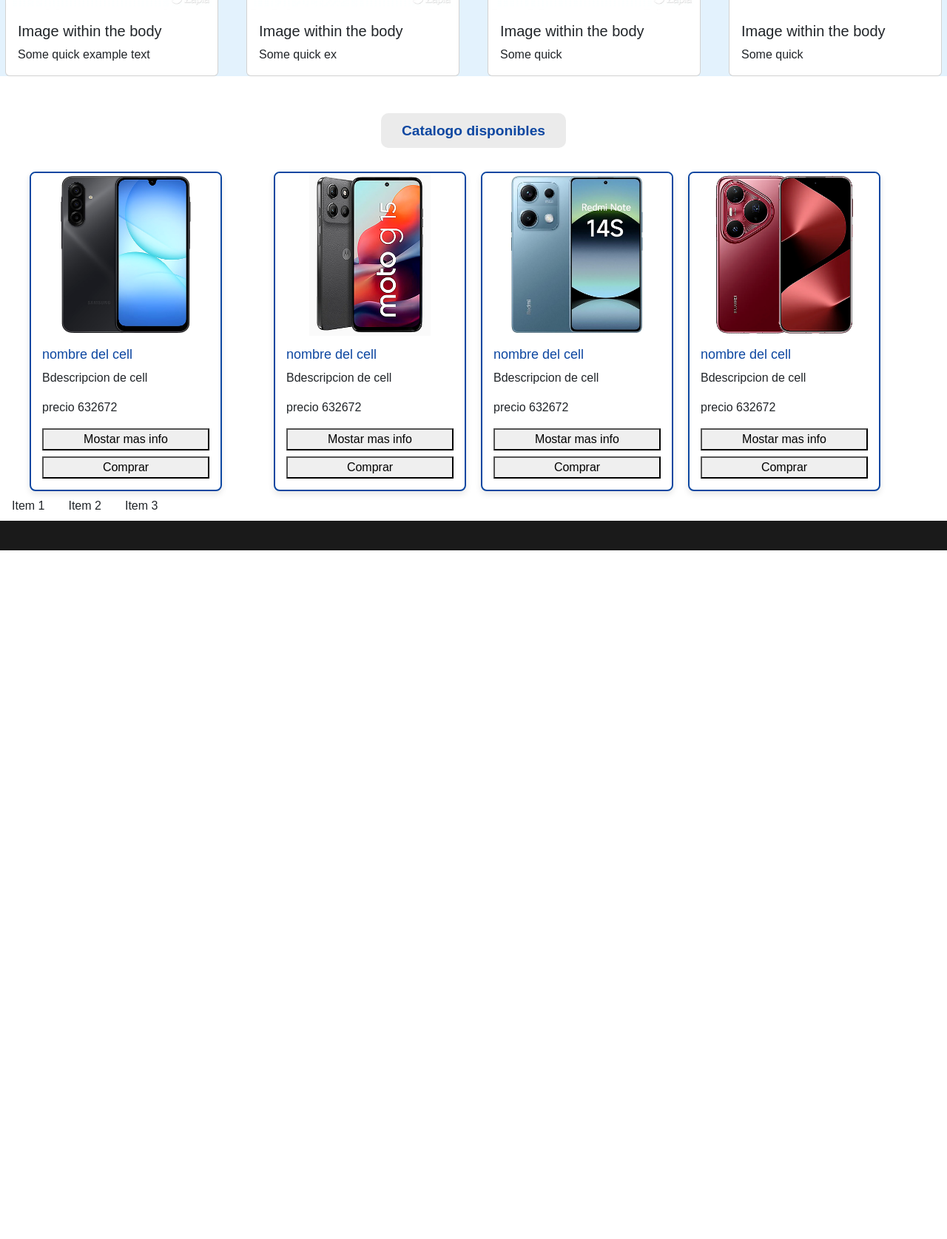
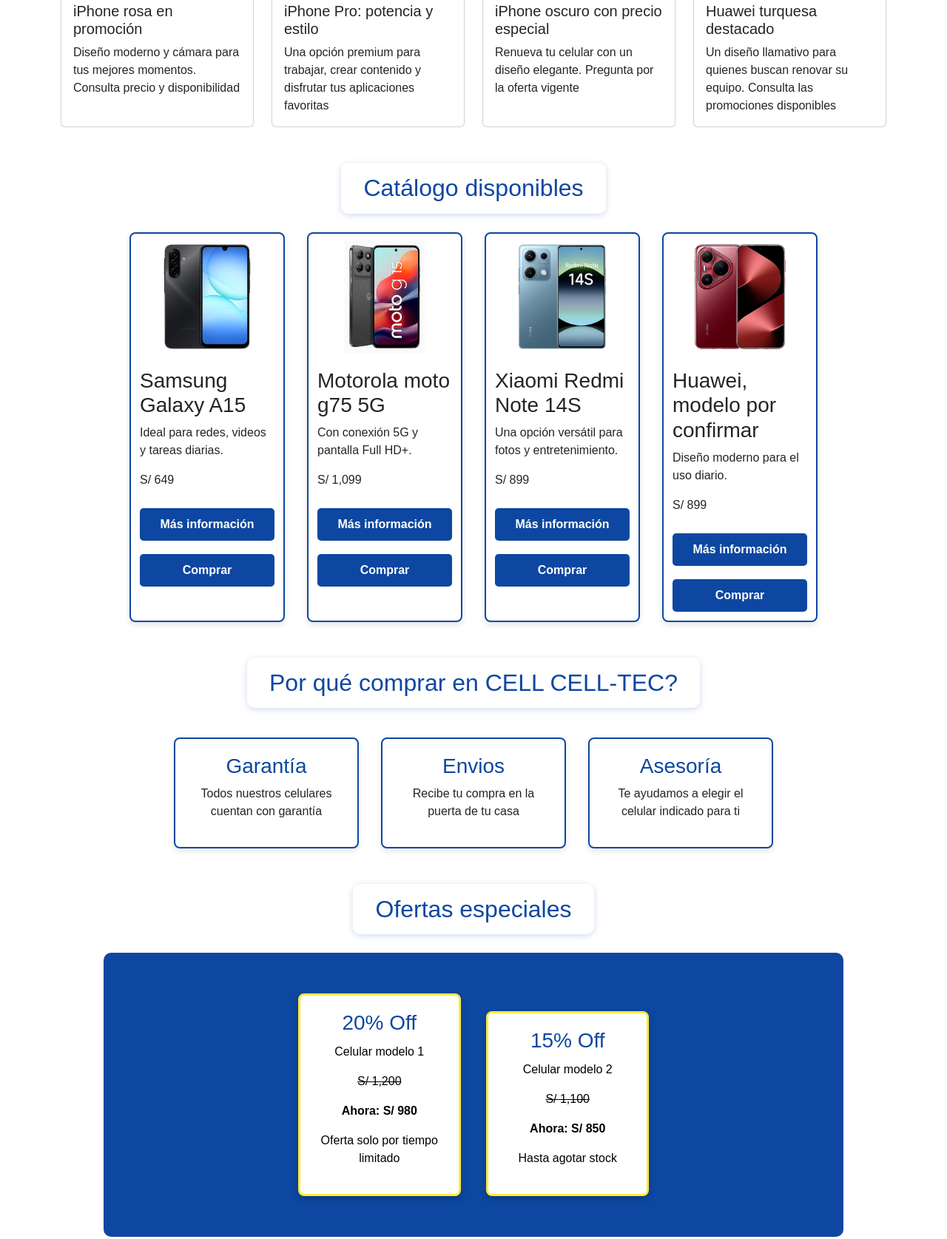
Before and after one commit to mmayeli7briceno-web/web-mayeli, a plain HTML site: page index.html in a window 1280 px wide. Shown: the part 863-2538 px from the top of the page at 74% size. Before the commit the page ends 1607 px from the top, so only its background shows below. Drawn offline with nearby package versions, Linux system fonts and the light colour scheme.

Commit message:
creacion WEB

```diff
--- a/css/estilos.css
+++ b/css/estilos.css
@@ -13,7 +13,7 @@
     margin: 32px auto;
     padding: 12px 28px;
     color: #0d47a1;
-    background: #ebebeb;
+    background: #ffffff;
     border-radius: 10px;
     box-shadow: 0 3px 8px rgda(13, 71, 161, 0.3);
     text-align: center;
@@ -142,7 +142,7 @@
 section h2 {
     display: block;
     width: fit-content;
-    margin: 0 auto 30px auto;
+    margin: 0 auto 25px;
 }
 
 /* CARDS DE PROMOCIONES */
@@ -209,8 +209,8 @@
     display: flex;
     gap: 30px;
     margin-top: 40px;
-    flex-wrap: wrap;
     justify-content: center;
+    flex-wrap: nowrap;
 }
 
 .info-box {
@@ -219,17 +219,24 @@
     background: white;
     border-radius: 8px;
     border: 2px solid #0d47a1;
-    box-shadow: 0 4px 8px rgba(0,0,0,0.1);
+    box-shadow: 0 4px 8px rgba(0, 0, 0, 0.1);
 }
 
 .info-box h3 {
     color: #0d47a1;
 }
 
+@media (max-width: 950px) {
+    .info-boxes {
+        flex-wrap: wrap;
+    }
+}
+
+
 /* PRODUCTOS / MODELOS */
 .modelos {
     display: flex;
-    gap: 20px;
+    gap: 30px;
     max-width: 1200px;
     margin: 0 auto;
     flex-wrap: wrap;
@@ -237,27 +244,25 @@
 }
 
 .modelo {
-    width: 260px;
+    box-sizing: border-box;
+    flex: 0 0 210px;
+    width: 210px;
     border: 2px solid #0d47a1;
     border-radius: 8px;
     overflow: hidden;
     background: white;
-    box-shadow: 0 4px 8px rgba(0,0,0,0.1);
+    box-shadow: 0 4px 8px rgba(0, 0, 0, 0.1);
 }
 
 .modelo img {
+    display: block;
     width: 100%;
-    height: 220px;
-    object-fit: cover;
+    height: 170px;
+    object-fit: contain;
 }
 
 .modelo-info {
-    padding: 15px;
-}
-
-.modelo h3 {
-    color: #0d47a1;
-    font-size: 18px;
+    padding: 12px;
 }
 
 /* DESCUENTOS */
@@ -300,16 +305,24 @@
 
 .mapa {
     flex: 1;
-    min-width: 300px;
+    min-width: 260px;
     background: #cfd8dc;
-    height: 280px;
+    height: 220px;
     border-radius: 8px;
+    overflow: hidden;
     display: flex;
     align-items: center;
     justify-content: center;
     font-weight: bold;
     color: #37474f;
     border: 2px dashed #0d47a1;
+}
+
+.mapa iframe {
+    display: block;
+    width: 100%;
+    height: 100%;
+    border: 0;
 }
 
 .contacto {
@@ -366,5 +379,31 @@
     background: #1a1a1a;
     color: white;
     text-align: center;
-    padding: 20px;
+    padding: 35px 20px;
+    margin-top: 30px;
 }
+
+footer h3,
+footer h4 {
+    color: white;
+    margin-bottom: 15px;
+}
+
+footer p {
+    margin: 8px 0;
+}
+
+footer a {
+    color: white;
+    text-decoration: none;
+}
+
+footer a:hover {
+    color: #90caf9;
+    text-decoration: underline;
+}
+
+footer hr {
+    border-color: rgba(255, 255, 255, 0.4);
+    margin: 25px 0 15px;
+}
--- a/index.html
+++ b/index.html
@@ -13,19 +13,19 @@
         <nav>
             <div class="logo">CELL-TEC</div>
             <ul>
-                <li><a href="#inicio"></a>Inicio</li>
-                <li><a href="#publicidad"></a>Promociones</li>
-                <li><a href="#marca"></a>Marca</li>
-                <li><a href="#modelo"></a>Modelo</li>
-                <li><a href="#oferta"></a>Ofertas</li>
-                <li><a href="#ubicacion"></a>Ubicación</li>
-                <li><a href="#contactanos"></a>Redes Sociales</li>
+                <li><a href="#inicio">Inicio</a></li>
+                <li><a href="#promocion">Promociones</a></li>
+                  <li><a href="#catalogo">Catalogo</a></li>
+                <li><a href="#beneficios">Por que comprar...</a></li>
+                <li><a href="#oferta">Ofertas</a></li>
+                <li><a href="#ubicacion">Ubicación</a></li>
+                <li><a href="#contactanos">Redes Sociales</a></li>
             </ul>
         </nav>
     </header>
 
     <main>
-        <section id="inicio">
+        <section id="inicio" class="container my-5">
             <div id="carouselExample" class="carousel slide" data-bs-ride="carousel" data-bs-interval="3000">
 
                 <div class="carousel-indicators">
@@ -60,18 +60,17 @@
                     <span class="visually-hidden">Siguiente</span>
                 </button>
             </div>
-            </div>
-            <h2></h2>
+
         </section>
-        <section id="publicidad">
-<h5 class="card-title subtitulo">Promociones Sugeridas</h5>
+        <section id="promocion" class="container my-5">
+<h2>Promociones Sugeridas</h2>
             <div class="row row-cols-2 row-cols-md-4 g-4 productos-grid">
                 <div class="col">
                     <div class="card producto-card h-100">
                         <img src="images/celular_4.png" class="card-img" alt="Cuarto">
                         <div class="card-body">
-                            <h5 class="card-title">Image within the body</h5>
-                            <p class="card-text">Some quick example text </p>
+                            <h5 class="card-title">iPhone rosa en promoción</h5>
+                            <p class="card-text">Diseño moderno y cámara para tus mejores momentos. Consulta precio y disponibilidad</p>
                         </div>
                     </div>
                 </div>
@@ -80,8 +79,8 @@
                     <div class="card producto-card h-100">
                         <img src="images/celular_5.png" class="card-img" alt="Quinto">
                         <div class="card-body">
-                            <h5 class="card-title">Image within the body</h5>
-                            <p class="card-text">Some quick ex</p>
+                            <h5 class="card-title">iPhone Pro: potencia y estilo</h5>
+                            <p class="card-text">Una opción premium para trabajar, crear contenido y disfrutar tus aplicaciones favoritas</p>
                         </div>
                     </div>
                 </div>
@@ -90,8 +89,8 @@
                     <div class="card producto-card h-100">
                         <img src="images/celular_6.png" class="card-img" alt="Sexto">
                         <div class="card-body">
-                            <h5 class="card-title">Image within the body</h5>
-                            <p class="card-text">Some quick </p>
+                            <h5 class="card-title">iPhone oscuro con precio especial</h5>
+                            <p class="card-text">Renueva tu celular con un diseño elegante. Pregunta por la oferta vigente</p>
                         </div>
                     </div>
                 </div>
@@ -100,86 +99,170 @@
                     <div class="card producto-card h-100">
                         <img src="images/celular_11.png" class="card-img" alt="Onceavo">
                         <div class="card-body">
-                            <h5 class="card-title">Image within the body</h5>
-                            <p class="card-text">Some quick </p>
+                            <h5 class="card-title">Huawei turquesa destacado</h5>
+                            <p class="card-text">Un diseño llamativo para quienes buscan renovar su equipo. Consulta las promociones disponibles</p>
                         </div>
                     </div>
                 </div>
             </div>
         </section>
 
-        <section>
-            <h5 class="card-title subtitulo">Catalogo disponibles</h5>
+<section id="catalogo" class="container my-5">
+    <h2>Catálogo disponibles</h2>
+
     <div class="modelos">
         <div class="modelo">
-                    <img src="images/celular_7.png" alt="nombre del cell">
+            <img src="images/celular_7.png" alt="Samsung Galaxy A15">
             <div class="modelo-info">
-                        <h3>nombre del cell</h3>
-                        <p>Bdescripcion de cell</p>
-                        <p>precio 632672</p>
-                        <div class="d-grid gap-2 md:d-block">
-                            <button class="btn-solid theme-primary" type="button">Mostar mas info</button>
-                            <button class="btn-solid theme-primary" type="button">Comprar</button>
+                <h3>Samsung Galaxy A15</h3>
+                <p>Ideal para redes, videos y tareas diarias.</p>
+                <p>S/ 649</p>
+                <div class="d-grid gap-2">
+                    <button class="btn" type="button">Más información</button>
+                    <button class="btn" type="button">Comprar</button>
                 </div>
             </div>
         </div>
-                <div class="modelos">
+
         <div class="modelo">
-                    <img src="images/celular_8.png" alt="nombre del cell">
+            <img src="images/celular_8.png" alt="Motorola moto g75 5G">
             <div class="modelo-info">
-                        <h3>nombre del cell</h3>
-                        <p>Bdescripcion de cell</p>
-                        <p>precio 632672</p>
-                        <div class="d-grid gap-2 md:d-block">
-                            <button class="btn-solid theme-primary" type="button">Mostar mas info</button>
-                            <button class="btn-solid theme-primary" type="button">Comprar</button>
+                <h3>Motorola moto g75 5G</h3>
+                <p>Con conexión 5G y pantalla Full HD+.</p>
+                <p>S/ 1,099</p>
+                <div class="d-grid gap-2">
+                    <button class="btn" type="button">Más información</button>
+                    <button class="btn" type="button">Comprar</button>
                 </div>
             </div>
         </div>
-                <div class="modelos">
+
         <div class="modelo">
-                    <img src="images/celular_9.png" alt="nombre del cell">
+            <img src="images/celular_9.png" alt="Xiaomi Redmi Note 14S">
             <div class="modelo-info">
-                        <h3>nombre del cell</h3>
-                        <p>Bdescripcion de cell</p>
-                        <p>precio 632672</p>
-                        <div class="d-grid gap-2 md:d-block">
-                            <button class="btn-solid theme-primary" type="button">Mostar mas info</button>
-                            <button class="btn-solid theme-primary" type="button">Comprar</button>
+                <h3>Xiaomi Redmi Note 14S</h3>
+                <p>Una opción versátil para fotos y entretenimiento.</p>
+                <p>S/ 899</p>
+                <div class="d-grid gap-2">
+                    <button class="btn" type="button">Más información</button>
+                    <button class="btn" type="button">Comprar</button>
                 </div>
             </div>
         </div>
-                <div class="modelos">
+
         <div class="modelo">
-                    <img src="images/celular_10.png" alt="nombre del cell">
+            <img src="images/celular_10.png" alt="Huawei, modelo por confirmar">
             <div class="modelo-info">
-                        <h3>nombre del cell</h3>
-                        <p>Bdescripcion de cell</p>
-                        <p>precio 632672</p>
-                        <div class="d-grid gap-2 md:d-block">
-                            <button class="btn-solid theme-primary" type="button">Mostar mas info</button>
-                            <button class="btn-solid theme-primary" type="button">Comprar</button>
+                <h3>Huawei, modelo por confirmar</h3>
+                <p>Diseño moderno para el uso diario.</p>
+                <p>S/ 899</p>
+                <div class="d-grid gap-2">
+                    <button class="btn" type="button">Más información</button>
+                    <button class="btn" type="button">Comprar</button>
+                </div>
             </div>
         </div>
     </div>
 </section>
 
-        <section>
 
-            <div class="d-flex divide-x">
-                <div class="px-3 py-2">Item 1</div>
-                <div class="px-3 py-2">Item 2</div>
-                <div class="px-3 py-2">Item 3</div>
+        <section id="beneficios" class="info-section my-5">
+            <h2>Por qué comprar en CELL CELL-TEC?</h2>
+
+            <div class="info-boxes">
+                <div class="info-box">
+                    <h3>Garantía</h3>
+                    <p>Todos nuestros celulares cuentan con garantía</p>
+                </div>
+                <div class="info-box">
+                    <h3>Envios</h3>
+                    <p>Recibe tu compra en la puerta de tu casa</p>
+                </div>
+                <div class="info-box">
+                    <h3>Asesoría</h3>
+                    <p>Te ayudamos a elegir el celular indicado para ti</p>
+                </div>
+            </div>
+        </section>
+
+        <section id="oferta" class="container my-5">
+            <h2>Ofertas especiales</h2>
+            <div class="descuentos-box">
+                <div class="descuento">
+                    <h3>20% Off</h3>
+                    <p>Celular modelo 1</p>
+                    <p><del>S/ 1,200</del></p>
+                    <p><strong>Ahora: S/ 980</strong></p>
+                    <p>Oferta solo por tiempo limitado</p>
+                </div>
+                <div class="descuento">
+                    <h3>15% Off</h3>
+                    <p>Celular modelo 2</p>
+                    <p><del>S/ 1,100</del></p>
+                    <p><strong>Ahora: S/ 850</strong></p>
+                    <p>Hasta agotar stock</p>
+                </div>
             </div>
 
         </section>
+
+        <section id="ubicacion" class="container my-5">
+            <h2>Ubicación y contacto</h2>
+            <div class="ubicacion">
+                <div class="mapa">
+                    <iframe
+                    src="https://www.google.com/maps/embed?pb=!4v1791600078835!6m8!1m7!1s3ft_eCVvv3cC5ZCRqbNJuQ!2m2!1d-13.41645054584509!2d-76.1348624666596!3f84.90847186090562!4f-6.041703508991674!5f0.7820865974627469" width="600" height="450" style="border:0;" allowfullscreen="" loading="lazy" referrerpolicy="strict-origin-when-cross-origin">
+                    tittle="Mapa de ubicación"
+                    loading="lazy"
+                    allowfullscreen>
+                    </iframe>
+                </div>
+                <div class="contacto">
+                    <p><strong>Dirección:</strong>Jirón italia</p>
+                    <p><strong>Horario de atención</strong>Lunes a Sábado de 8:45 am a 5:15pm</p>
+                    <p><strong>Teléfono</strong>987656432</p>
+                </div>
+            </div>
+        </section>
+
+        <section id="contactanos" class="container my-5">
+            <h2>Redes Sociales</h2>
+            <div class="table-responsive">
+                <table class="table table-hover align-middle">
+                <thead>
+                    <tr>
+                        <th scope="col">#</th>
+                        <th scope="col">Red Social</th>
+                        <th scope="col">Usuario</th>
+                    </tr>
+                </thead>
+                <tbody>
+                    <tr>
+                        <th scope="row">1</th>
+                        <td>Tiktok</td>
+                        <td>@cell.tec</td>
+                    </tr>
+                     <tr>
+                        <th scope="row">2</th>
+                        <td>Instagram</td>
+                        <td>tec.cell</td>
+                    </tr>
+                     <tr>
+                        <th scope="row">3</th>
+                        <td>Facebook</td>
+                        <td>Cell&Tec</td>
+                    </tr>
+                </tbody>
+            </table>
+        </section>
     </main>
 
-
-
-
     <footer>
-
+        <div>
+            <h4>Información de compra</h4>
+            <p>Medios de pago: efectivo y tarjetas</p>
+            <p>Consulta las copndiciones de garantia y cambios</p>
+        </div>
     </footer>
     <script src="https://cdn.jsdelivr.net/npm/bootstrap@5.3.3/dist/js/bootstrap.bundle.min.js"></script>
 
```
Lines whose indentation alone changed are shown as unchanged.
